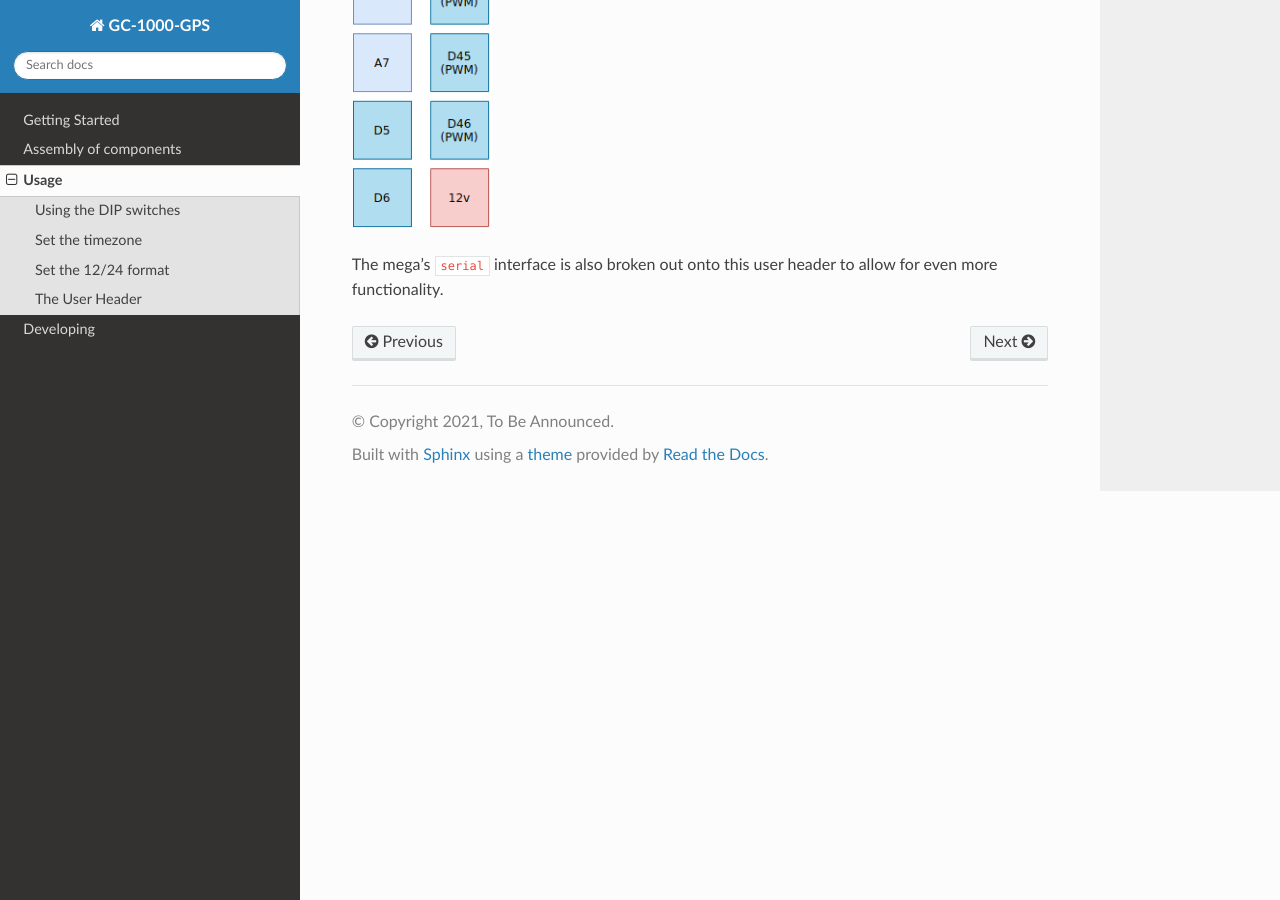
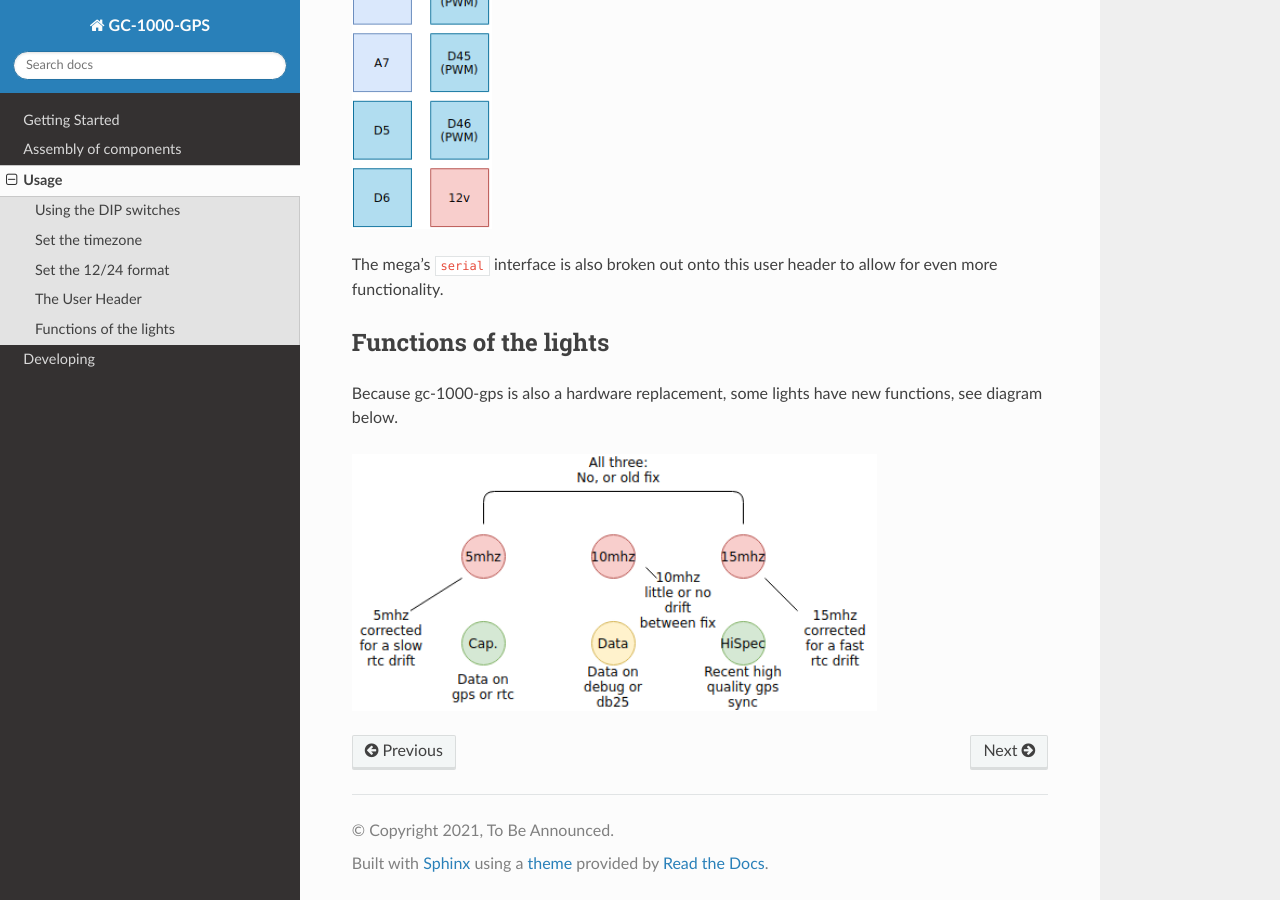
Before and after one commit to ac1ja/gc-1000-gps, a Sphinx documentation site: the page built from docs/usage/usage.rst, in a window 1280 px wide and 900 px high, scrolled down 2417 px. Built offline with Sphinx 7.4.7 and the Read the Docs theme 2.0.0, drawn with Linux system fonts in a browser that asks for light colours.

Commit message:
Import v0.2

```diff
--- a/docs/development/developing.rst
+++ b/docs/development/developing.rst
@@ -125,4 +125,6 @@ When pushing any changes back to ``schematic`` or another development branch ple
   :width: 525
   :alt: Dip Settings
 
+
 The included script ``describe.sh`` can help automate this.
+.. _GPLv3: https://www.gnu.org/licenses/quick-guide-gplv3.en.html
--- a/docs/usage/usage.rst
+++ b/docs/usage/usage.rst
@@ -108,3 +108,12 @@ Introduced in ``v0.1-lw-90`` a 2x7 pin header on the board allows user expandabi
   :alt: User Header
 
 The mega's ``serial`` interface is also broken out onto this user header to allow for even more functionality.
+
+Functions of the lights
+#######################
+
+Because gc-1000-gps is also a hardware replacement, some lights have new functions, see diagram below.
+
+.. image:: images/indicator_diagram.png
+  :width: 525
+  :alt: Indicator lights
```
Also changed, not shown: docs/usage/images/indicator_diagram.png (added), 12 other files.
